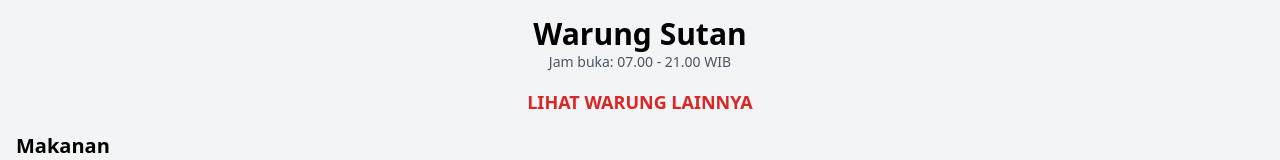
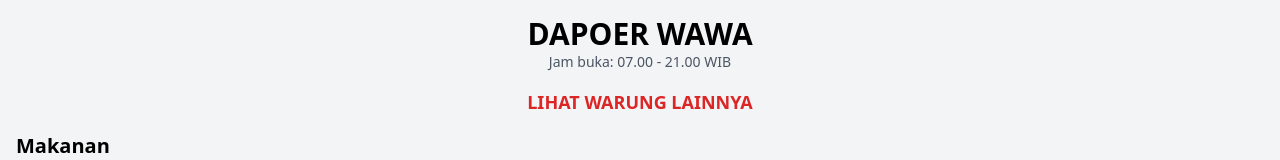
Before and after one commit to Makmur-Hidayat/dapoerwawa, a plain HTML site: page index.html in a window 1280 px wide. Shown: the top 160 px of the page. Drawn offline with nearby package versions, Linux system fonts and the light colour scheme.

Commit message:
Update index.html

```diff
--- a/index.html
+++ b/index.html
@@ -28,7 +28,7 @@
     <div v-if="notif" class="notif">{{ notif }}</div>
 
     <div class="text-center mb-4">
-      <h1 class="text-3xl font-bold">Warung Sutan</h1>
+      <h1 class="text-3xl font-bold">DAPOER WAWA</h1>
       <p class="text-sm text-gray-600">Jam buka: 07.00 - 21.00 WIB</p>
       <p v-if="!isOpen" class="text-red-500 font-semibold">Tutup - Pesanan nonaktif</p>
     </div>
```
